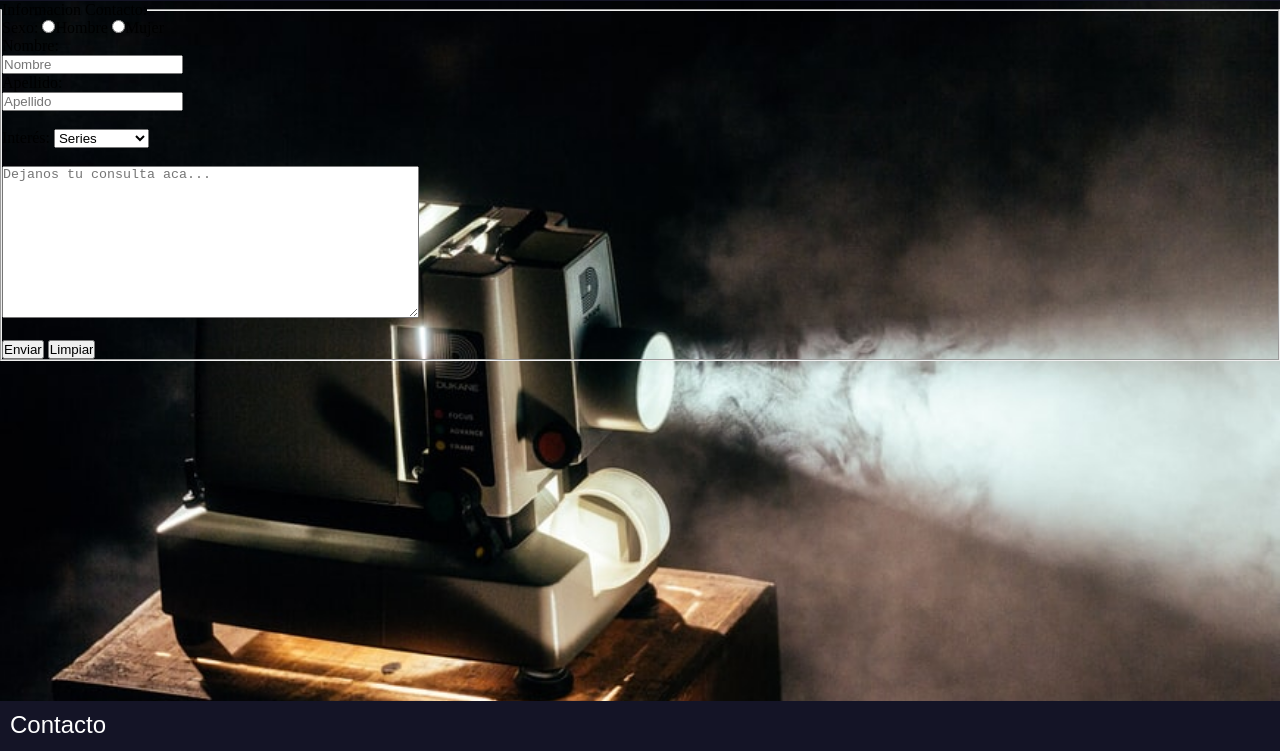
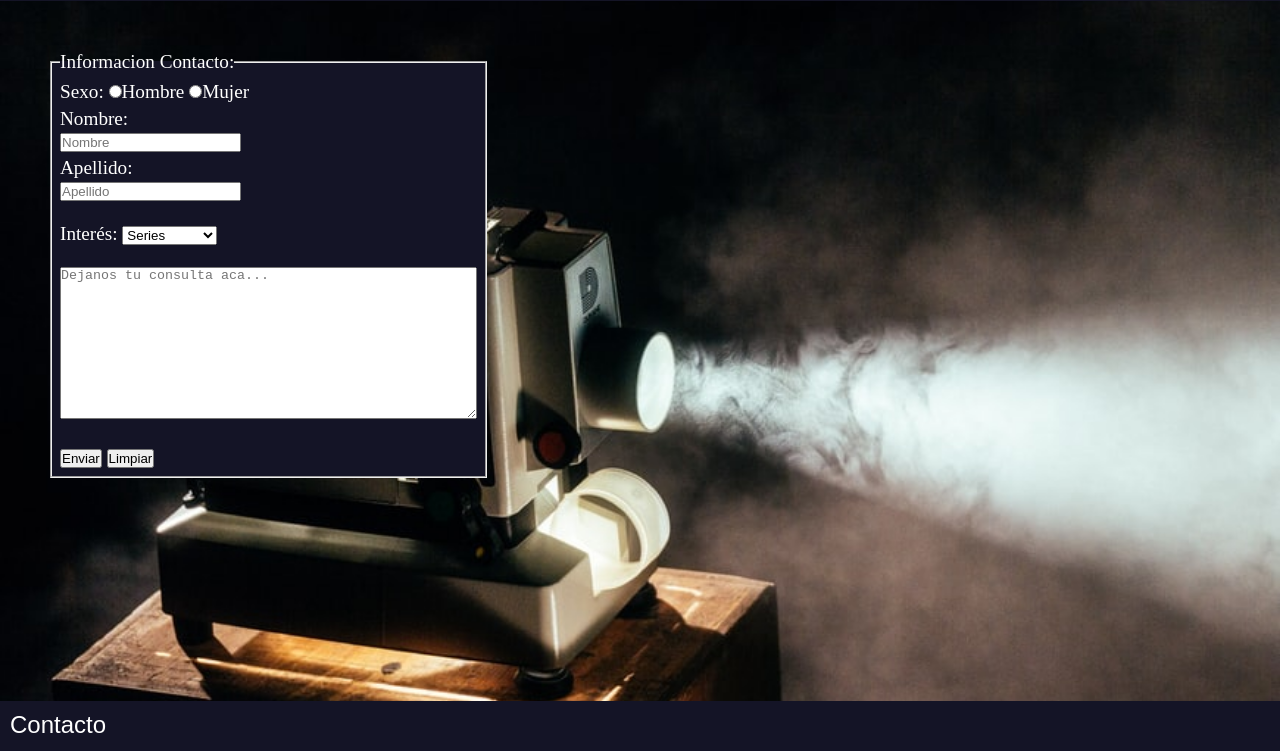
Before and after one commit to marianoguggiana/entrega-01-guggiana, a plain HTML site: page paginas/contacto.html in a window 1280 px wide. Shown: the part 49-800 px from the top of the page. Drawn offline with Linux system fonts and the light colour scheme; a web font is replaced by a local one.

Commit message:
Update style.css

```diff
--- a/estilos/style.css
+++ b/estilos/style.css
@@ -47,6 +47,17 @@ a:visited {
 ul li{
     display: inline-block;
 }
+.form{
+    margin: 50px;
+    padding: 8px;
+    width: 200px;
+    background-color: #141426;
+    color: white;
+    font-size: 1.2rem;
+}
+.textpad{
+    padding-top: 5px;
+}
 .logo--specialcolor{
     color: white;
 
```
